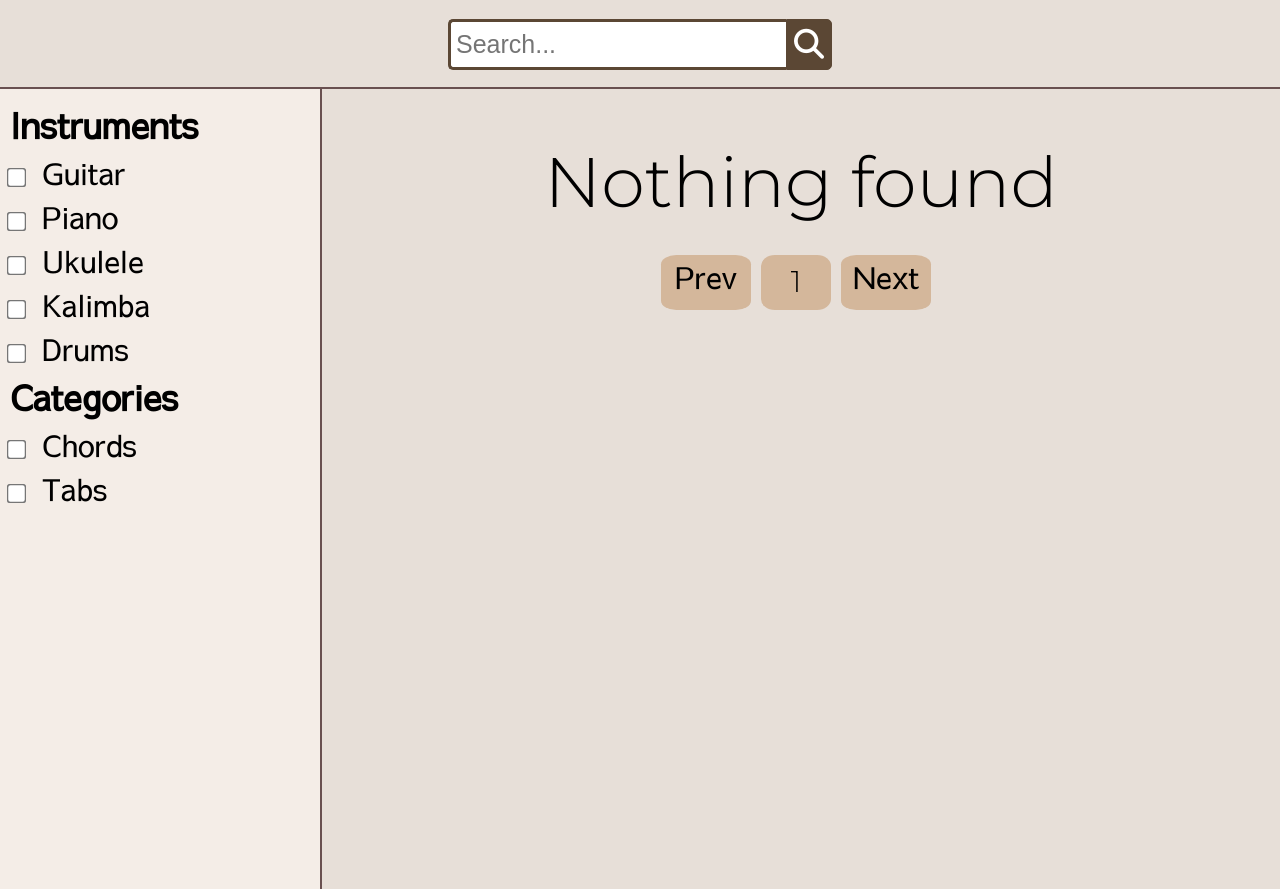
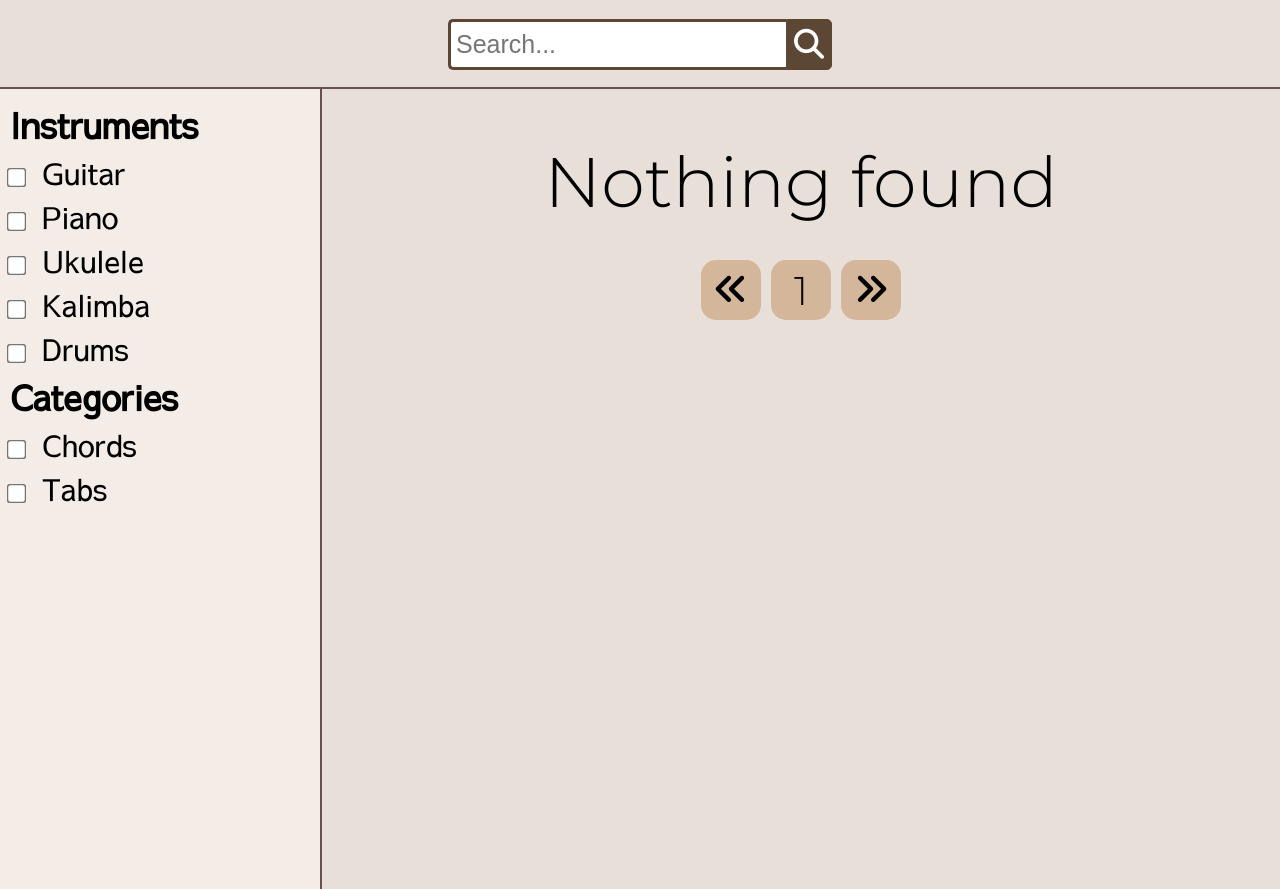
Before and after one commit to Drakonchyk/note, a Flask app: page /search in a window 1280 px wide. Shown: the part 151-1040 px from the top of the page. Run offline with Flask 3, Linux system fonts and the light colour scheme; some libraries are stand-ins or nearby versions.

Commit message:
edited pagination bar, added icons

```diff
--- a/static/songs_choice.css
+++ b/static/songs_choice.css
@@ -319,45 +319,36 @@ label{
   background-color: #fce6d2;
 }
 
+
 .pagination-btn {
   display: flex;
+  justify-content: center;
   align-items: center;
-  text-align: center;
-  justify-content: center;
-  margin-left: auto;
-  margin-right: auto;
-  margin: 10px;
-  font-family: 'Sawarabi Gothic', sans-serif;
-
-}
-.pagination-btn a{
-  margin-right: 10px;
-
+  margin-top: 30px;
+  margin-bottom: 30px;
 }
 
-.btn {
-  font-size: 30px;
-  border-radius: 17%;
-  margin-top: 20px;
-  margin-bottom: 30px;
+.pagination-btn p{
+  font-size: 40px;
+}
+.pagination-btn a.btn,
+.pagination-btn p {
+  display: flex;
+  justify-content: center;
+  align-items: center;
+  width: 60px;
+  height: 60px;
   background-color: #D4B79B;
   color: black;
-  height: 55px;
-  width: 90px;
+  margin: 5px;
+  border-radius: 15px;
 }
-.pagination-btn p{
-  margin-right: 10px;
-  font-size: 30px;
-  border-radius: 20%;
-  padding: 8px;
-  margin-top: 20px;
-  margin-bottom: 30px;
-  background-color: #D4B79B;
-  color: black;
-  height: 55px;
-  width: 70px;
 
+.pagination-btn i {
+  display: flex;
+  justify-content: center;
+  align-items: center;
+  font-size: 35px;
+  width: 100%;
+  height: 100%;
 }
-.btn:hover{
-  color: white;
-}
--- a/templates/search.html
+++ b/templates/search.html
@@ -125,9 +125,9 @@
             <p>Nothing found</p>
         {% endif %}
         <div class="pagination-btn">
-          <a class="btn" href="#"><i class="fa-solid fa-chevrons-left fa-xl" style="color: #ffffff;"></i>Prev</a>
+          <a class="btn" href="#"><i class="fa-solid fa-angles-left fa-2xl" style="color: #000000;"></i></a>
           <p>1</p>
-          <a class="btn" href="#">Next</a>
+          <a class="btn" href="#"><i class="fa-solid fa-angles-right fa-2xl" style="color: #000000;"></i></a>
         </div>
 
       </div>
```
